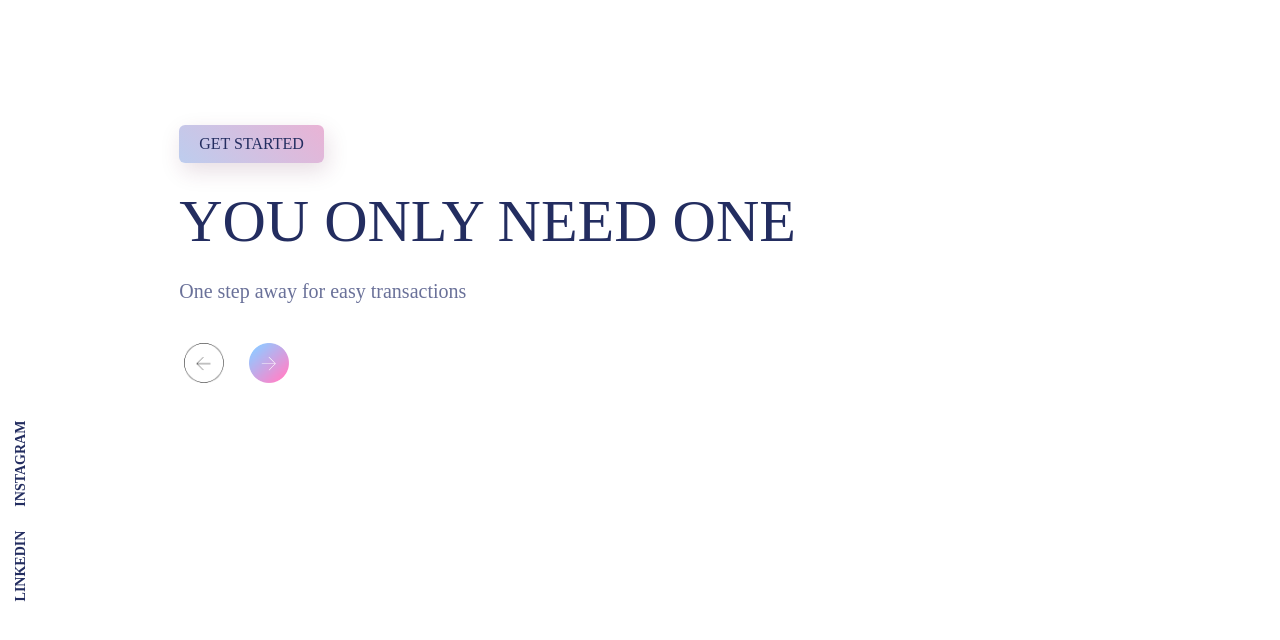
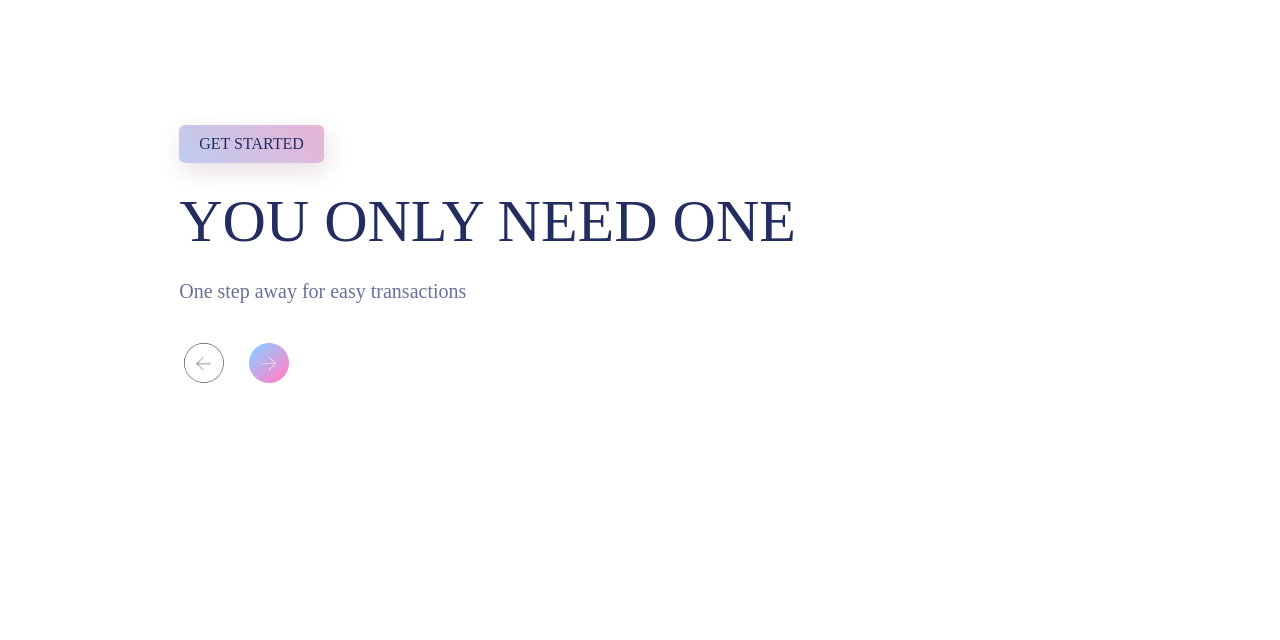
Before and after one commit to SHaneefaF/Basic-Banking, a plain HTML site: page index.html in a window 1280 px wide. Shown: the part 110-750 px from the top of the page. Drawn offline with Linux system fonts and the light colour scheme.

Commit message:
Update index.html

```diff
--- a/index.html
+++ b/index.html
@@ -44,10 +44,7 @@
     </div>
    <!--<img src="images/img.png" class="feature-img">-->
 
-   <div class="social-links">
-       <a href=""><b>LINKEDIN</b></a>
-       <a href=""><b>INSTAGRAM</b></a>
-   </div>
+
 
 
 
```
